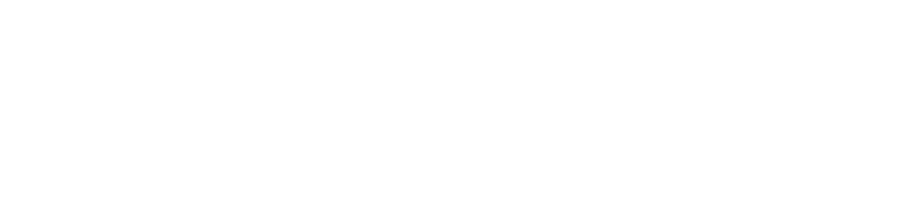
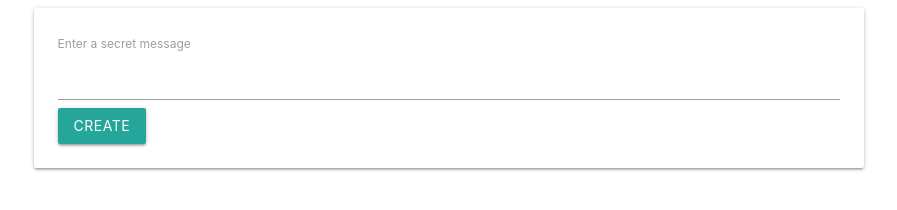
Before and after one commit to ravi19999/Message, a plain HTML site: page index.html in a window 1280 px wide. Shown: the whole page, without its empty margins (191-1088 px from the left). Drawn offline with nearby package versions, Linux system fonts and the light colour scheme.

Commit message:
Included the form and an event listener :sparkles:

```diff
--- a/index.html
+++ b/index.html
@@ -10,6 +10,17 @@
     <title>Document</title>
   </head>
   <body>
+    <div class="row">
+      <div class="col s8 offset-s2">
+        <div class="card-panel">
+          <form>
+            <label>Enter a secret message</label>
+            <input />
+            <button class="btn">Create</button>
+          </form>
+        </div>
+      </div>
+    </div>
     <script src="index.js"></script>
   </body>
 </html>
--- a/index.js
+++ b/index.js
@@ -0,0 +1,6 @@
+document.querySelector("form").addEventListener("submit", (event) => {
+  event.preventDefault();
+
+  const input = document.querySelector("input");
+  console.log(input.value);
+});
```
